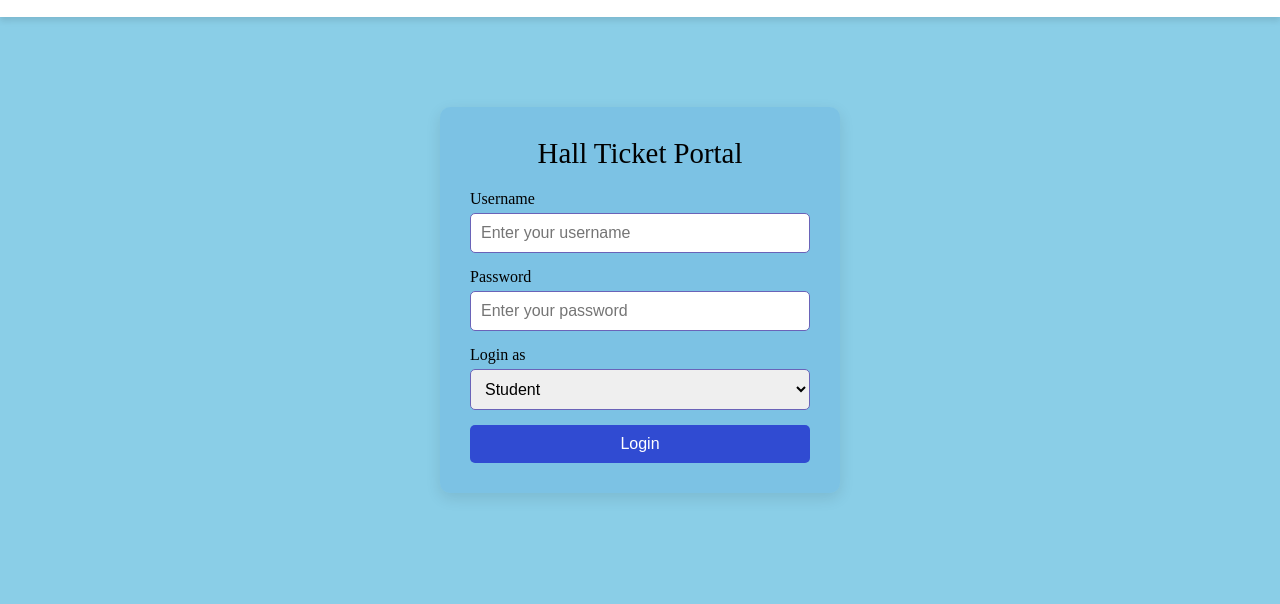
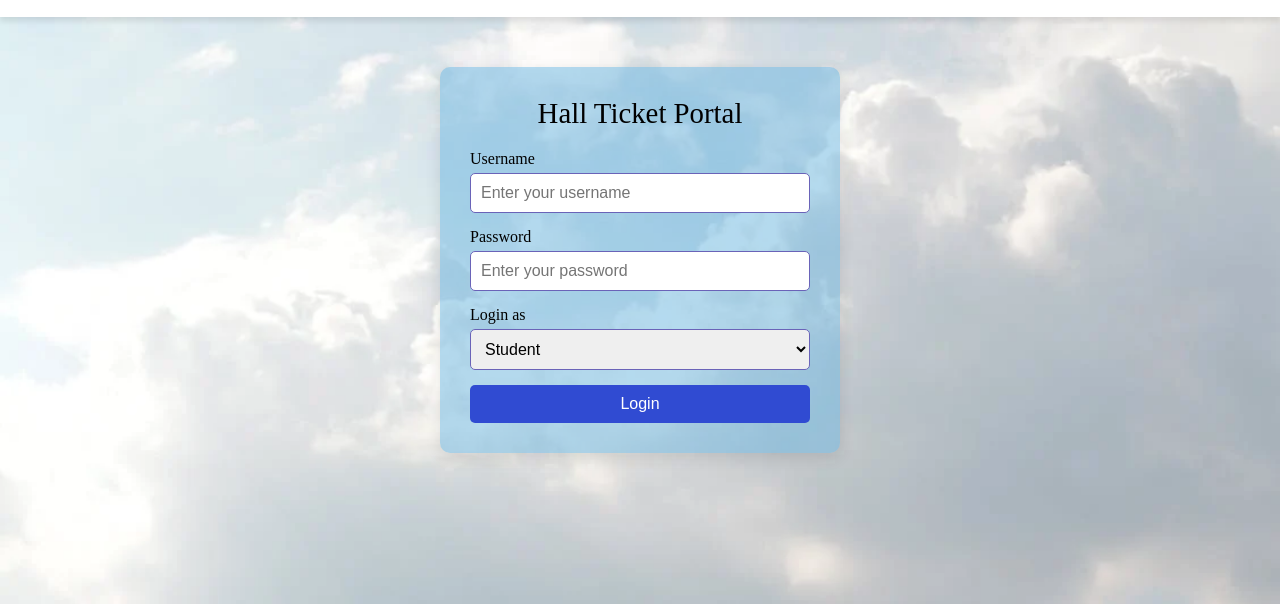
Before and after one commit to sanjuu07/Gist-homepage, a plain HTML site: page index.html in a window 1280 px wide. Shown: the part 196-800 px from the top of the page. Drawn offline with Linux system fonts and the light colour scheme; a script that the page names is missing.

Commit message:
Update styles.css

```diff
--- a/styles.css
+++ b/styles.css
@@ -6,24 +6,29 @@
 }
 
 /* Body and Wrapper Styling */
-body, html {
-    height: 100%;
-    background-image: url('images/bg-main.webp');
+html, body {
+    height: 100%; /* Ensure both html and body take full height */
+    margin: 0; /* Remove default margin */
+    background-image: url('images/bg-main.webp'); /* Replace with the actual image path */
+    background-size: cover; /* Ensures the image covers the entire background */
+    background-position: center center; /* Centers the image horizontally and vertically */
+    background-repeat: no-repeat; /* Ensures the image does not repeat */
+    background-attachment: fixed; /* Keeps the background fixed when scrolling */
 }
+
+
 
 .main-wrapper {
     display: flex;
     flex-direction: column;
     align-items: center;
     justify-content: flex-start;
-    height: 100%;
+    height: 100vh; /* Use full viewport height */
     width: 100%;
-    background-color: #8acee7;
-    background-size: cover;
-    background-position: center;
-    background-repeat: no-repeat;
-    min-height: 100vh;
+    /* Remove any background properties here */
 }
+
+
 
 /* Header Styling */
 .header {
@@ -83,7 +88,7 @@ body, html {
 
 /* NAAC Image - increased size to match NBA */
 .header-image.naac {
-    width: 88px;/* Match NBA logo width */
+    width: 88px; /* Match NBA logo width */
     height: auto;
     object-fit: contain; /* Maintain aspect ratio */
 }
@@ -96,7 +101,7 @@ body, html {
     border-radius: 10px;
     box-shadow: 0 5px 15px rgba(0, 0, 0, 0.1);
     padding: 30px;
-    margin-top: 90px;
+    margin-top: 50px;
 }
 
 /* Login Form Title */
```
